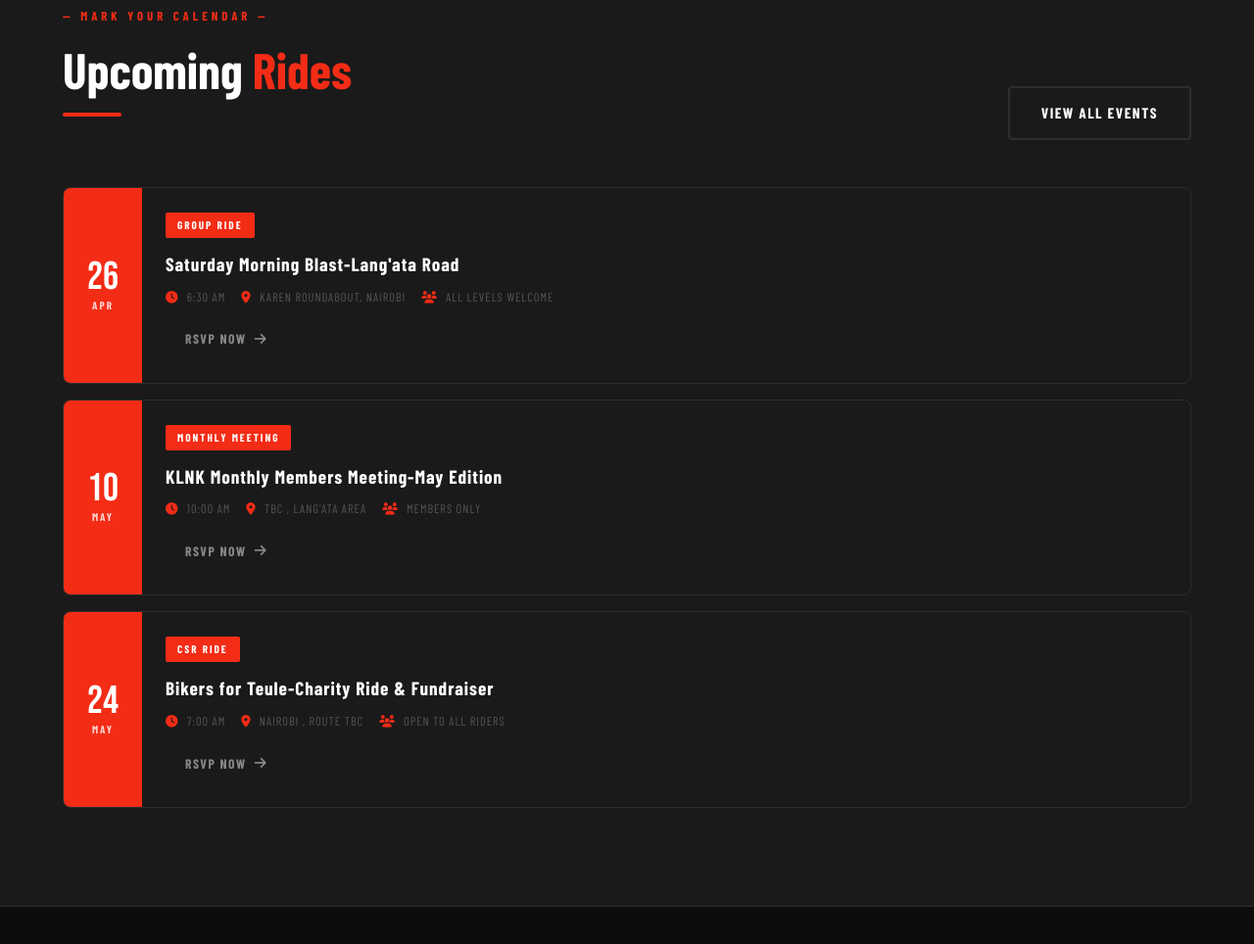
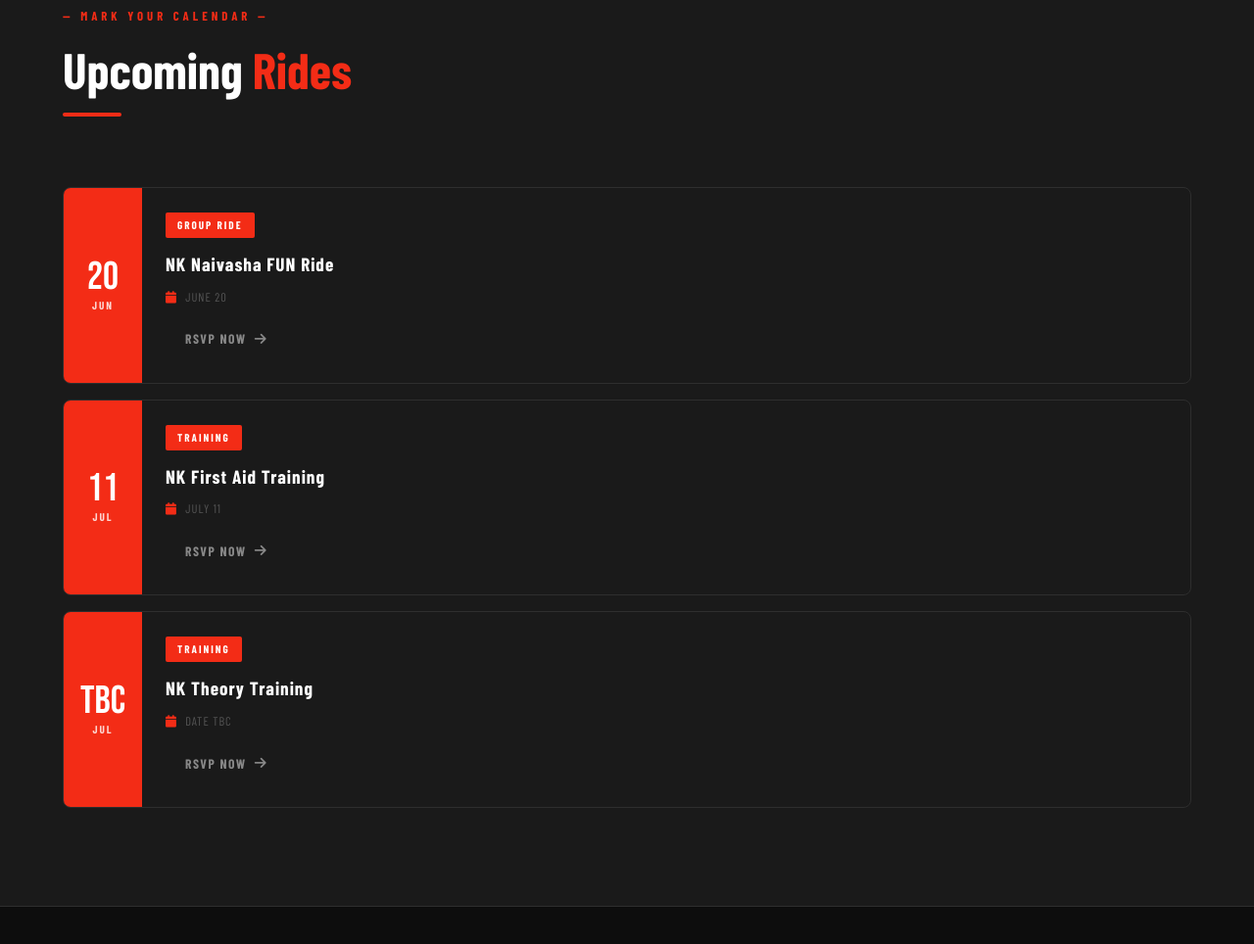
Before and after one commit to Am-dexter/karenlangata, a plain HTML site: page index.html in a window 1280 px wide. Shown: the part 2639-3603 px from the top of the page at 98% size. Drawn offline with nearby package versions, Linux system fonts and the light colour scheme; a web font is replaced by a local one.

```diff
--- a/index.html
+++ b/index.html
@@ -297,37 +297,8 @@
     <div class="container">
       <div style="display:flex;align-items:flex-end;justify-content:space-between;margin-bottom:3rem;flex-wrap:wrap;gap:1rem;">
         <div class="reveal"><span class="section-label">Mark Your Calendar</span><h2>Upcoming <span class="text-primary">Rides</span></h2><div class="red-line"></div></div>
-        <a href="events.html" class="btn btn-outline reveal">View All Events</a>
       </div>
-      <div style="display:flex;flex-direction:column;gap:1rem;">
-        <div class="event-card reveal">
-          <div class="event-date-block"><div class="event-day">26</div><div class="event-month">Apr</div></div>
-          <div class="event-info">
-            <div class="card-tag">Group Ride</div>
-            <div class="event-title">Saturday Morning Blast-Lang'ata Road</div>
-            <div class="event-meta"><span><i class="fa-solid fa-clock"></i> 6:30 AM</span><span><i class="fa-solid fa-location-dot"></i> Karen Roundabout, Nairobi</span><span><i class="fa-solid fa-users"></i> All levels welcome</span></div>
-            <a href="events.html" class="btn btn-ghost btn-sm">RSVP Now <i class="fa-solid fa-arrow-right"></i></a>
-          </div>
-        </div>
-        <div class="event-card reveal delay-1">
-          <div class="event-date-block"><div class="event-day">10</div><div class="event-month">May</div></div>
-          <div class="event-info">
-            <div class="card-tag">Monthly Meeting</div>
-            <div class="event-title">KLNK Monthly Members Meeting-May Edition</div>
-            <div class="event-meta"><span><i class="fa-solid fa-clock"></i> 10:00 AM</span><span><i class="fa-solid fa-location-dot"></i> TBC , Lang'ata Area</span><span><i class="fa-solid fa-users"></i> Members only</span></div>
-            <a href="events.html" class="btn btn-ghost btn-sm">RSVP Now <i class="fa-solid fa-arrow-right"></i></a>
-          </div>
-        </div>
-        <div class="event-card reveal delay-2">
-          <div class="event-date-block"><div class="event-day">24</div><div class="event-month">May</div></div>
-          <div class="event-info">
-            <div class="card-tag">CSR Ride</div>
-            <div class="event-title">Bikers for Teule-Charity Ride &amp; Fundraiser</div>
-            <div class="event-meta"><span><i class="fa-solid fa-clock"></i> 7:00 AM</span><span><i class="fa-solid fa-location-dot"></i> Nairobi , Route TBC</span><span><i class="fa-solid fa-users"></i> Open to all riders</span></div>
-            <a href="events.html" class="btn btn-ghost btn-sm">RSVP Now <i class="fa-solid fa-arrow-right"></i></a>
-          </div>
-        </div>
-      </div>
+      <div id="homeUpcoming" style="display:flex;flex-direction:column;gap:1rem;"></div>
     </div>
   </section>
 
@@ -544,5 +515,60 @@
       heroObserver.observe(hero);
     }
   </script>
+
+  <script>
+    // ── Upcoming Events (synced with events.html "Upcoming Calendar") ──
+    // Shows the next 3 events whose date has not yet passed. As each event's
+    // date passes, it drops off automatically and the next one takes its place.
+    (function () {
+      const container = document.getElementById('homeUpcoming');
+      if (!container) return;
+
+      // Source of truth mirrors the "Upcoming Calendar" grid in events.html.
+      // `sort` is the date used to decide when an event has passed (TBC items
+      // use a best-estimate date so they still expire in roughly the right order).
+      const EVENTS = [
+        { day: 'May', month: 'TBC', title: 'NK Tree Planting Event',            tag: 'CSR Event',  date: 'May (Date TBC)',     sort: '2026-05-31' },
+        { day: '13',  month: 'Jun', title: 'NK Meet & Greet Hang Out',          tag: 'Hangout',    date: 'June 13',            sort: '2026-06-13' },
+        { day: '20',  month: 'Jun', title: 'NK Naivasha FUN Ride',              tag: 'Group Ride', date: 'June 20',            sort: '2026-06-20' },
+        { day: '11',  month: 'Jul', title: 'NK First Aid Training',             tag: 'Training',   date: 'July 11',            sort: '2026-07-11' },
+        { day: 'TBC', month: 'Jul', title: 'NK Theory Training',                tag: 'Training',   date: 'Date TBC',           sort: '2026-07-25' },
+        { day: '14',  month: 'Aug', title: 'NK Themed Hang Out - Game Night',   tag: 'Hangout',    date: 'August 14',          sort: '2026-08-14' },
+        { day: '5',   month: 'Sep', title: 'NK FUN Ride',                       tag: 'Group Ride', date: 'September 5',        sort: '2026-09-05' },
+        { day: 'TBC', month: 'Sep', title: 'NK Technical Training',             tag: 'Training',   date: 'Date TBC',           sort: '2026-09-10' },
+        { day: 'TBC', month: 'Sep', title: 'NK Wellness Talk Session',          tag: 'Training',   date: 'Date TBC',           sort: '2026-09-20' },
+        { day: '14',  month: 'Oct', title: 'NK Themed Hang Out - Pizza Night',  tag: 'Hangout',    date: 'October 14',         sort: '2026-10-14' },
+        { day: '31',  month: 'Oct', title: 'NK Special Event',                  tag: 'Hangout',    date: 'October 31',         sort: '2026-10-31' },
+        { day: 'TBC', month: 'Nov/Dec', title: 'Teule Early Christmas Charity Drive & Ride', tag: 'CSR Event', date: 'Nov / Dec (TBC)', sort: '2026-12-01' },
+        { day: '11',  month: 'Dec', title: 'NK End of Year Hang Out',           tag: 'Hangout',    date: 'December 11',        sort: '2026-12-11' }
+      ];
+
+      const today = new Date();
+      today.setHours(0, 0, 0, 0);
+
+      const upcoming = EVENTS
+        .filter(e => new Date(e.sort + 'T00:00:00') >= today)
+        .sort((a, b) => new Date(a.sort) - new Date(b.sort))
+        .slice(0, 3);
+
+      const esc = s => s.replace(/&/g, '&amp;').replace(/</g, '&lt;').replace(/>/g, '&gt;');
+
+      if (!upcoming.length) {
+        container.innerHTML = '<p style="color:var(--text-muted);">New rides are being planned , check the events page for the latest calendar.</p>';
+        return;
+      }
+
+      container.innerHTML = upcoming.map((e, i) => `
+        <div class="event-card reveal visible${i ? ' delay-' + i : ''}">
+          <div class="event-date-block"><div class="event-day">${esc(e.day)}</div><div class="event-month">${esc(e.month)}</div></div>
+          <div class="event-info">
+            <div class="card-tag">${esc(e.tag)}</div>
+            <div class="event-title">${esc(e.title)}</div>
+            <div class="event-meta"><span><i class="fa-solid fa-calendar"></i> ${esc(e.date)}</span></div>
+            <a href="events.html" class="btn btn-ghost btn-sm">RSVP Now <i class="fa-solid fa-arrow-right"></i></a>
+          </div>
+        </div>`).join('');
+    })();
+  </script>
 </body>
 </html>
```
Also changed, not shown: partners.html (+0 -8 lines), 1 other file.
